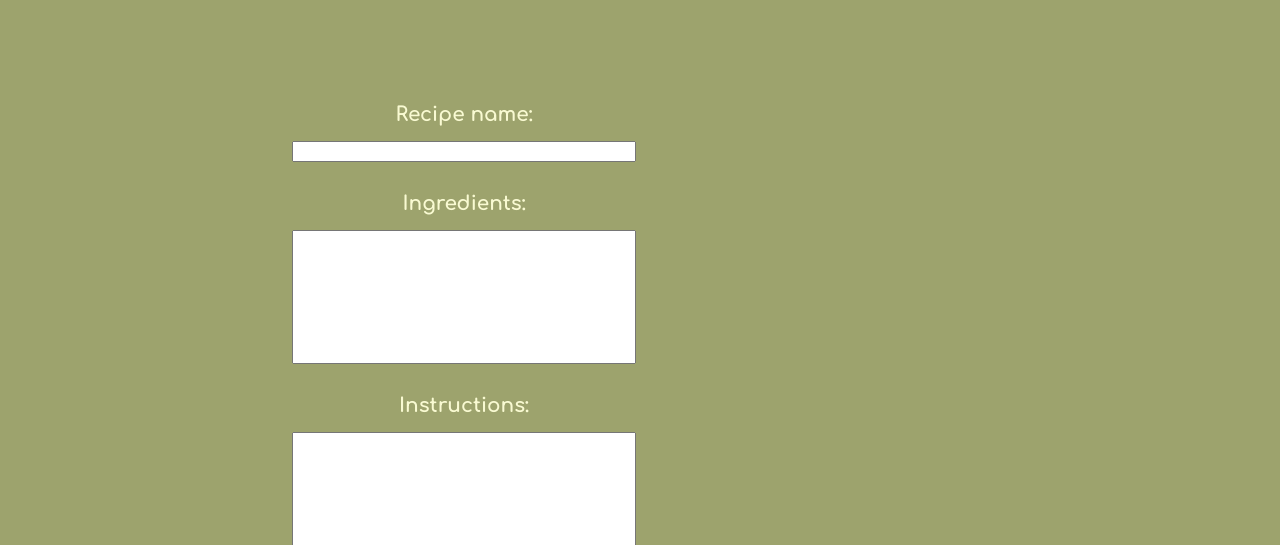
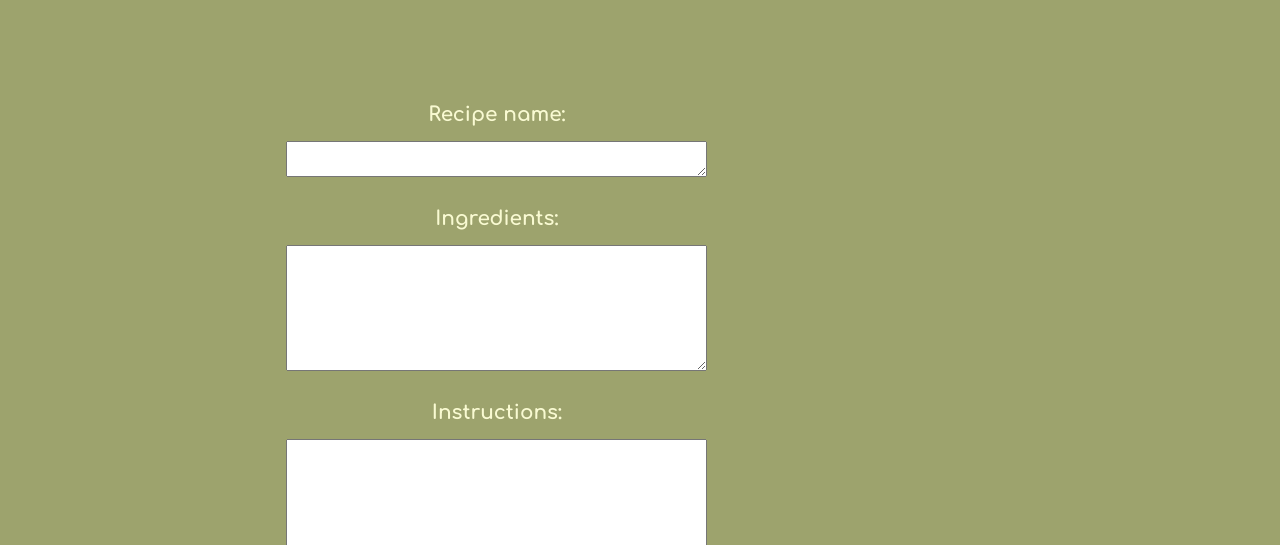
Before and after one commit to sdrew712/recipize, a website: page client/recipe-book.html in a window 1280 px wide. Shown: the part 407-952 px from the top of the page. Drawn offline with nearby package versions, Linux system fonts and the light colour scheme.

Commit message:
updated inputs to textarea

```diff
--- a/client/main.js
+++ b/client/main.js
@@ -10,6 +10,7 @@ function displayRecipe(arr){
     recipesContainer.removeChild(recipesContainer.firstChild)
   }
 
+  //creates new div to hold recipe inputted
   for (let i = 0; i < arr.length; i++){
     const newRecipe = document.createElement("div");
 
@@ -19,14 +20,17 @@ function displayRecipe(arr){
 
     recipesContainer.appendChild(newRecipe);
 
+    //creates a delete button for each recipe
     let deleteButtons = document.getElementsByClassName("delete-button");
 
+    //deletes recipe when button is clicked
     for (let i = 0; i < deleteButtons.length; i++){
       deleteButtons[i].addEventListener('click', deleteRecipe)
     }
   }
 }
 
+//function to delete recipe from server and then return updated list
 const deleteRecipe = (e) => {
   axios.delete(`http://localhost:4000/api/recipe/${e.target.id.value}`)
     .then((res) => {
@@ -34,6 +38,7 @@ const deleteRecipe = (e) => {
     });
 }
 
+//when recipe is submitted, it is sent to the server
 recipeInput.addEventListener('submit', (e) => {
   e.preventDefault();
 
--- a/client/recipe-book.html
+++ b/client/recipe-book.html
@@ -27,10 +27,9 @@
 
   <div class="recipe-book">
     <form id="recipe-input">
-      Recipe name: <input type="text" id="name-input">
-      Ingredients: <input type="text" id="ingredients-input">
-      Instructions: <input type="text" id="instructions-input">
-      <!-- <textarea class="longInput" cols="30" rows="10"></textarea> -->
+      Recipe name: <textarea type="text" id="name-input" cols="50" rows="2"></textarea>
+      Ingredients: <textarea type="text" id="ingredients-input" cols="50" rows="8"></textarea>
+      Instructions: <textarea type="text" id="instructions-input" cols="50" rows="15"></textarea>
       <button>Create recipe</button>
     </form>
 
--- a/client/styles.css
+++ b/client/styles.css
@@ -244,8 +244,8 @@ button:hover{
   font-size: 1.25rem;
 }
 
-#recipe-input > input {
-  width: 150%;
+#recipe-input > textarea {
+  /* width: 150%; */
   margin-top: 1rem;
   margin-bottom: 2rem;
 }
@@ -260,10 +260,6 @@ button:hover{
 
 .recipe > p{
   padding-bottom: 2rem;
-}
-
-#ingredients-input, #instructions-input{
-  height: 8rem;
 }
 
 #recipe-display{
--- a/server/controller.js
+++ b/server/controller.js
@@ -2,6 +2,7 @@ let recipeId = 1;
 const recipeList = [];
 
 module.exports = {
+  //pushes recipes to list to be stored in backend and then sent to frontend to be displayed
   displayRecipe: (req, res) => {
     const { name, ingredients, instructions } = req.body;
 
@@ -17,6 +18,7 @@ module.exports = {
     res.status(200).send(recipeList);
   },
 
+  //deletes recipes from list and then sends list to frontend to be displayed
   deleteRecipe: (req, res) => {
     const { id } = req.params;
 
```
Also changed, not shown: client/getRecipe.js (+9 -6 lines).
